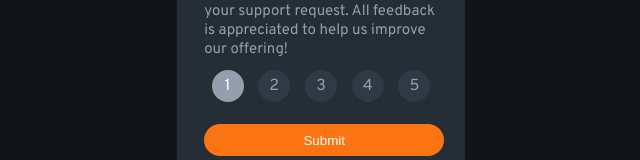
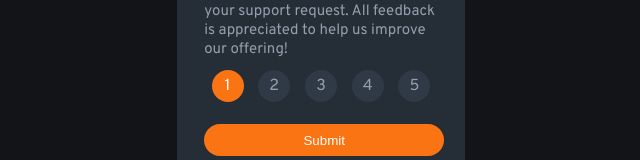
Before and after one commit to sadatyussuf/react-mini-projects, a React (Create React App) app in the folder interactive-rating/: page / in a window 1280 px wide. In both pictures the pointer is over the item 546 px from the left and 461 px from the top of the page. Shown: the part 376-536 px from the top of the page, without its empty margins (319-959 px from the left). Built offline with nearby package versions, Linux system fonts and the light colour scheme; the HTML template or start-up script is replaced by a standard one.

Commit message:
styles foe screens !024px and above

```diff
--- a/interactive-rating/src/index.css
+++ b/interactive-rating/src/index.css
@@ -108,10 +108,6 @@ body {
   color: var(--neutral-light-grey);
 }
 
-/* .numbers li:hover{
-  background-color: var(--primary-orange);
-  color : var(--neutral-white)
-} */
 .numbers li:hover{
   background-color: var(--neutral-light-grey);
   color : var(--neutral-white)
@@ -129,3 +125,20 @@ body {
   background-color: var(--primary-orange);
 
 }
+
+@media (min-width: 1024px) {
+  .numbers li:hover{
+    background-color: var(--primary-orange);
+    color : var(--neutral-white);
+    cursor: pointer;
+  }
+  .numbers li:active{
+  background-color: var(--neutral-light-grey);
+    color: var(--neutral-white)
+  }
+  .submit-btn:hover{
+      background-color: var(--neutral-white);
+      color: var(--primary-orange);
+      cursor: pointer;
+  }
+}
```
